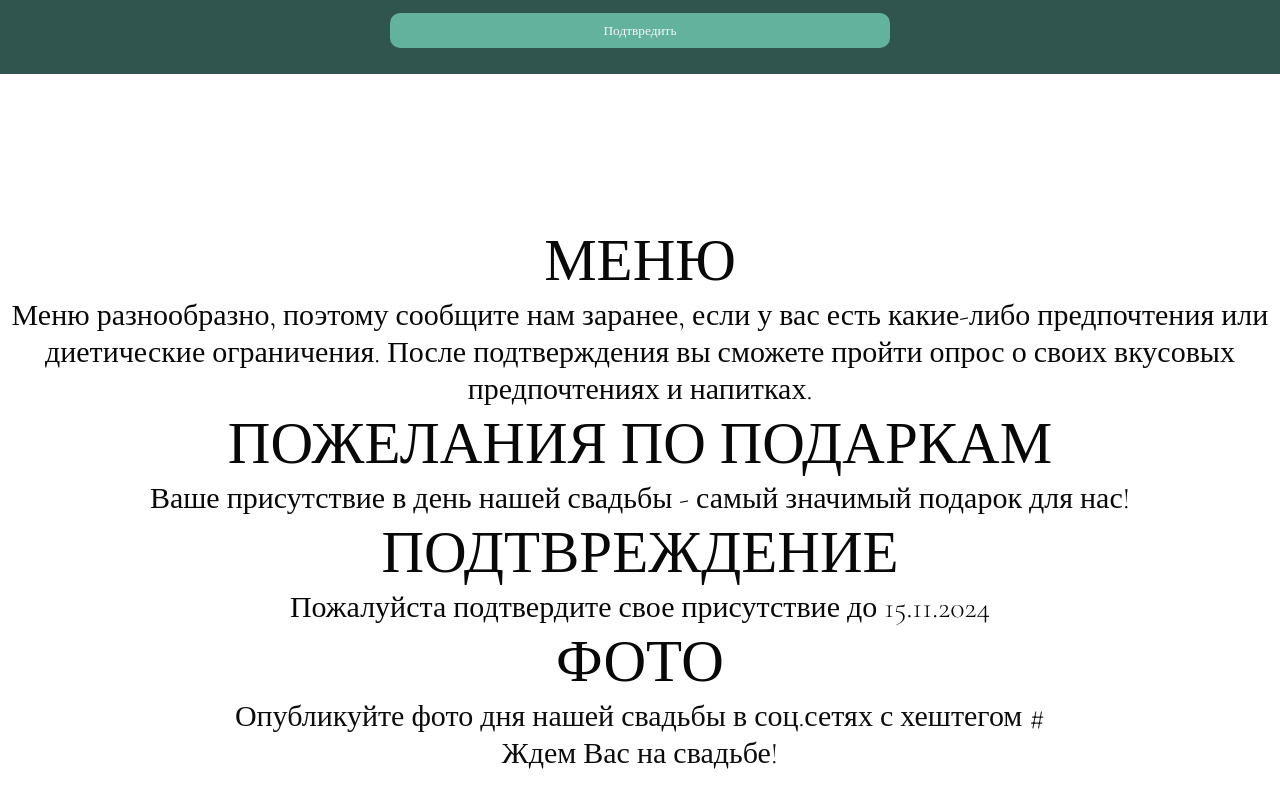
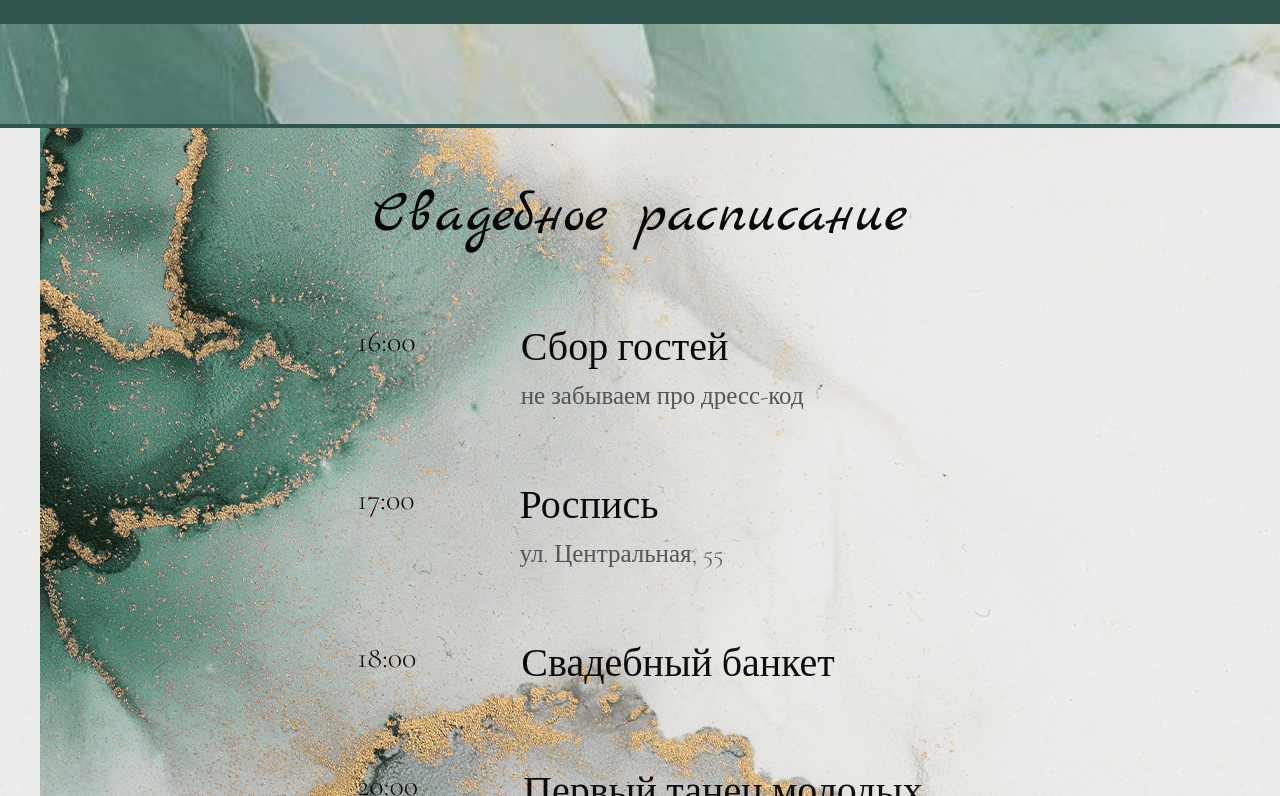
Before and after one commit to Beinyc/wedding-web-site_invite-four, a React (Create React App) app: page / in a window 1280 px wide. Shown: the part 2504-3300 px from the top of the page. Built offline with nearby package versions, Linux system fonts and the light colour scheme; the HTML template or start-up script is replaced by a standard one; a web font is replaced by a local one.

Commit message:
v 0.5
-готовая верстка с адаптивом

```diff
--- a/src/App.js
+++ b/src/App.js
@@ -3,7 +3,6 @@ import Company from './components/company/company';
 
 import Header from './components/header/Header';
 import Main from './components/main/Main';
-import Menu from './components/menu/Menu';
 import Schedule from './components/schedule/Schedule';
 
 function App() {
@@ -11,7 +10,6 @@ function App() {
     <div className="App">
       <Header/>
       <Main/>
-      <Menu/>
       <Schedule/>
       <Company/>
     </div>
--- a/src/components/company/company.css
+++ b/src/components/company/company.css
@@ -1,4 +1,7 @@
 .company {
+    background-image: url(../../images/background-image-header.jpg);
+    background-repeat: no-repeat;
+    background-size: cover;
     display: flex;
     justify-content: center;
     flex-direction: column;
--- a/src/components/main/Main.css
+++ b/src/components/main/Main.css
@@ -11,7 +11,7 @@
 
 .main__border {
     width: 100%;
-    height: 150px;
+    height: 100px;
     object-fit: cover;
 }
 
--- a/src/components/main/Main.jsx
+++ b/src/components/main/Main.jsx
@@ -61,7 +61,7 @@ export default function Main() {
                     Приглашаем Вас разделить с нами радость этого незабываемого дня.
                     <br />
                     </p>
-                    <span ref={paragraphRef} className={`main__span ${isVisible.paragraph ? 'visible' : ''}`}>26.12.2024 в 10:00 </span>
+                    <span ref={paragraphRef} className={`main__span ${isVisible.paragraph ? 'visible' : ''}`}>26.12.2024 в 16:00 </span>
                     <p ref={paragraphRef} className={`main__paragraph ${isVisible.paragraph ? 'visible' : ''}`}>
                     Дворец бракосочетания №1
                     <br />
@@ -81,6 +81,7 @@ export default function Main() {
                 </div> */}
                 <button className='main__button'>Подтвредить</button>
             </div>
+            <img className='main__border' src={borderImage} alt="фотография бордер" />
         </div>
     );
 }
--- a/src/components/menu/Menu.css
+++ /dev/null
@@ -1,84 +0,0 @@
-.menu {
-    margin: 0 auto;
-    margin-top: 150px;
-    margin-bottom: 50px;
-}
-
-.menu__width {
-    margin: 0 auto;
-    max-width: 1280px;
-}
-
-.menu__title {
-    font-family: "Cormorant Garamond", serif;
-    margin: 0;
-    padding: 0;
-    font-size: 59px;
-    font-weight: 200;
-    opacity: 0;
-    transform: translateY(20px);
-    transition: opacity 4s ease-out, transform 4s ease-out;
-}
-
-.menu__paragraph {
-    font-family: "Cormorant Garamond", serif;
-    margin: 0;
-    padding: 0;
-    font-size: 30px;
-    font-weight: 300;
-    opacity: 0;
-    transform: translateY(20px);
-    transition: opacity 4s ease-out, transform 4s ease-out;
-}
-
-.menu__button {
-    width: 400px;
-    height: 50px;
-    border: 0;
-    background-color: black;
-    color: white;
-    font-family: "Cormorant Garamond", serif;
-    font-size: 30px;
-    border-radius: 5px;
-    margin-top: 20px;
-    margin-bottom: 20px;
-    opacity: 0;
-    transform: translateY(20px);
-    transition: opacity 4s ease-out, transform 4s ease-out;
-}
-
-.menu__title.visible,
-.menu__paragraph.visible,
-.menu__button.visible {
-    opacity: 1;
-    transform: translateY(0);
-}
-
-@media(max-width: 710px) {
-    .menu__title {
-        font-size: 40px;
-    }
-
-    .menu__paragraph {
-        font-size: 20px;
-    }
-}
-
-@media(max-width: 450px) {
-    .menu__button {
-        width: 95%;
-    }
-
-    .menu__title {
-        font-size: 30px;
-    }
-
-    .menu__paragraph {
-        font-size: 18px;
-    }
-
-    .menu {
-        margin-top: 20px;
-        margin-bottom: 25px;
-    }
-}
--- a/src/components/menu/Menu.jsx
+++ /dev/null
@@ -1,78 +0,0 @@
-import React, { useState, useEffect, useRef } from 'react';
-import './Menu.css';
-
-export default function Menu() {
-    const [isVisible, setIsVisible] = useState({
-        title1: false,
-        paragraph1: false,
-        title2: false,
-        paragraph2: false,
-        title3: false,
-        paragraph3: false,
-        title4: false,
-        paragraph4: false,
-        paragraph5: false,
-        button: false,
-    });
-
-    const refs = {
-        title1: useRef(null),
-        paragraph1: useRef(null),
-        title2: useRef(null),
-        paragraph2: useRef(null),
-        title3: useRef(null),
-        paragraph3: useRef(null),
-        title4: useRef(null),
-        paragraph4: useRef(null),
-        paragraph5: useRef(null),
-        button: useRef(null),
-    };
-
-    const handleScroll = () => {
-        Object.keys(refs).forEach((key) => {
-            const ref = refs[key];
-            if (ref.current) {
-                const rect = ref.current.getBoundingClientRect();
-                if (rect.top <= window.innerHeight && rect.bottom >= 0) {
-                    setIsVisible((prev) => ({ ...prev, [key]: true }));
-                }
-            }
-        });
-    };
-
-    useEffect(() => {
-        window.addEventListener('scroll', handleScroll);
-        handleScroll(); // Run the handler to set initial state based on current scroll position
-
-        return () => {
-            window.removeEventListener('scroll', handleScroll);
-        };
-    }, []);
-
-    return (
-        <div className='menu'>
-            <div className='menu__width'>
-                <h3 ref={refs.title1} className={`menu__title ${isVisible.title1 ? 'visible' : ''}`}>МЕНЮ</h3>
-                <p ref={refs.paragraph1} className={`menu__paragraph ${isVisible.paragraph1 ? 'visible' : ''}`}>
-                    Меню разнообразно, поэтому сообщите нам заранее, если у вас есть какие-либо предпочтения или диетические ограничения. После подтверждения вы сможете пройти опрос о своих вкусовых предпочтениях и напитках.
-                </p>
-                <h3 ref={refs.title2} className={`menu__title ${isVisible.title2 ? 'visible' : ''}`}>ПОЖЕЛАНИЯ ПО ПОДАРКАМ</h3>
-                <p ref={refs.paragraph2} className={`menu__paragraph ${isVisible.paragraph2 ? 'visible' : ''}`}>
-                    Ваше присутствие в день нашей свадьбы - самый значимый подарок для нас!
-                </p>
-                <h3 ref={refs.title3} className={`menu__title ${isVisible.title3 ? 'visible' : ''}`}>ПОДТВРЕЖДЕНИЕ</h3>
-                <p ref={refs.paragraph3} className={`menu__paragraph ${isVisible.paragraph3 ? 'visible' : ''}`}>
-                    Пожалуйста подтвердите свое присутствие до 15.11.2024
-                </p>
-                <h3 ref={refs.title4} className={`menu__title ${isVisible.title4 ? 'visible' : ''}`}>ФОТО</h3>
-                <p ref={refs.paragraph4} className={`menu__paragraph ${isVisible.paragraph4 ? 'visible' : ''}`}>
-                    Опубликуйте фото дня нашей свадьбы в соц.сетях с хештегом #
-                </p>
-                <p ref={refs.paragraph5} className={`menu__paragraph ${isVisible.paragraph5 ? 'visible' : ''}`}>
-                    Ждем Вас на свадьбе!
-                </p>
-                {/* <button ref={refs.button} className={`menu__button ${isVisible.button ? 'visible' : ''}`}>Подтвредить</button> */}
-            </div>
-        </div>
-    );
-}
--- a/src/components/schedule/Schedule.css
+++ b/src/components/schedule/Schedule.css
@@ -1,4 +1,6 @@
 .schedule {
+    background-image: url(../../images/background-image-header.jpg);
+    background-position: right;
     display: flex;
     flex-direction: column;
     padding-bottom: 50px;
@@ -10,11 +12,12 @@
 }
 
 .schedule__title {
-    font-family: "Cormorant Garamond", serif;
+    font-family: "Marck Script", cursive;
     margin: 0;
     padding: 0;
     font-size: 59px;
     font-weight: 200;
+    margin-top: 50px;
     z-index: 50;
     opacity: 0;
     transform: translateY(20px);
@@ -22,7 +25,7 @@
 }
 
 .schedule__card-flex {
-    margin-top: 25px;
+    margin-top: 70px;
     display: flex;
     justify-content: flex-start;
     opacity: 0;
```
